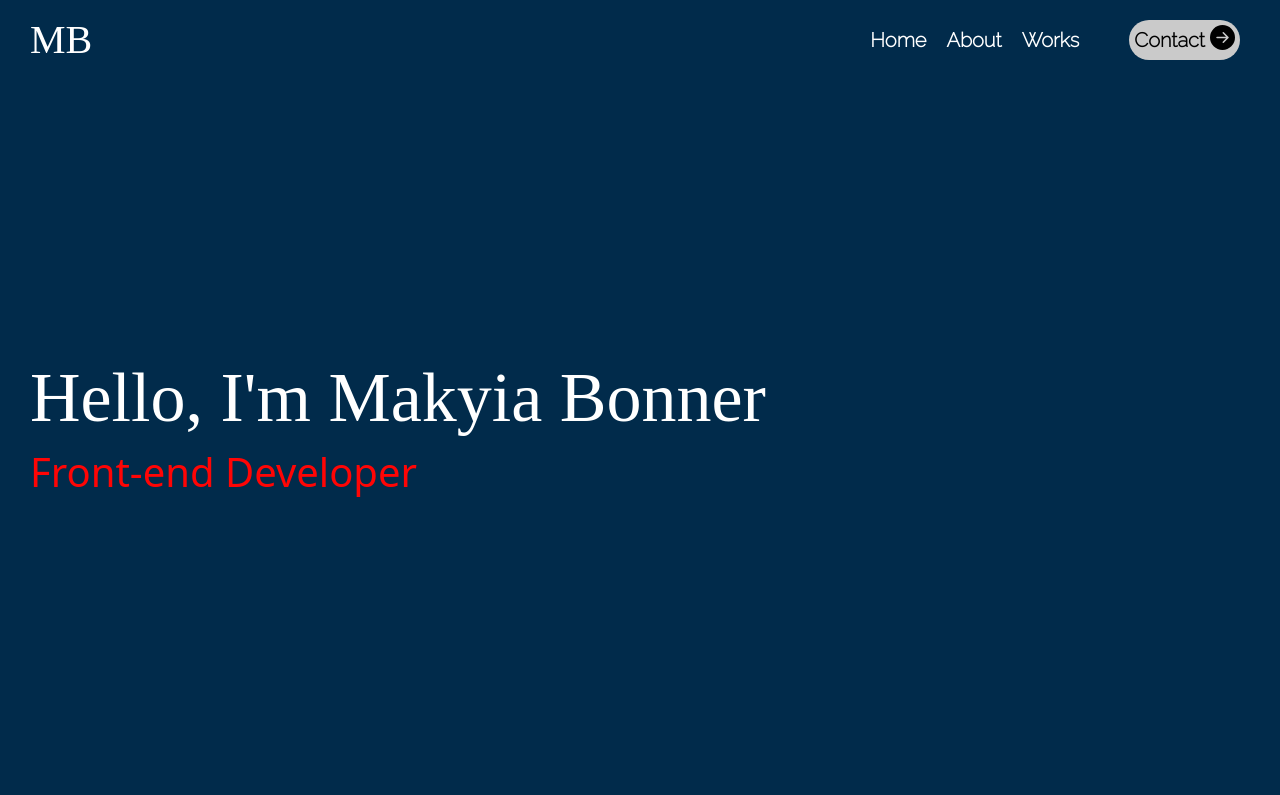
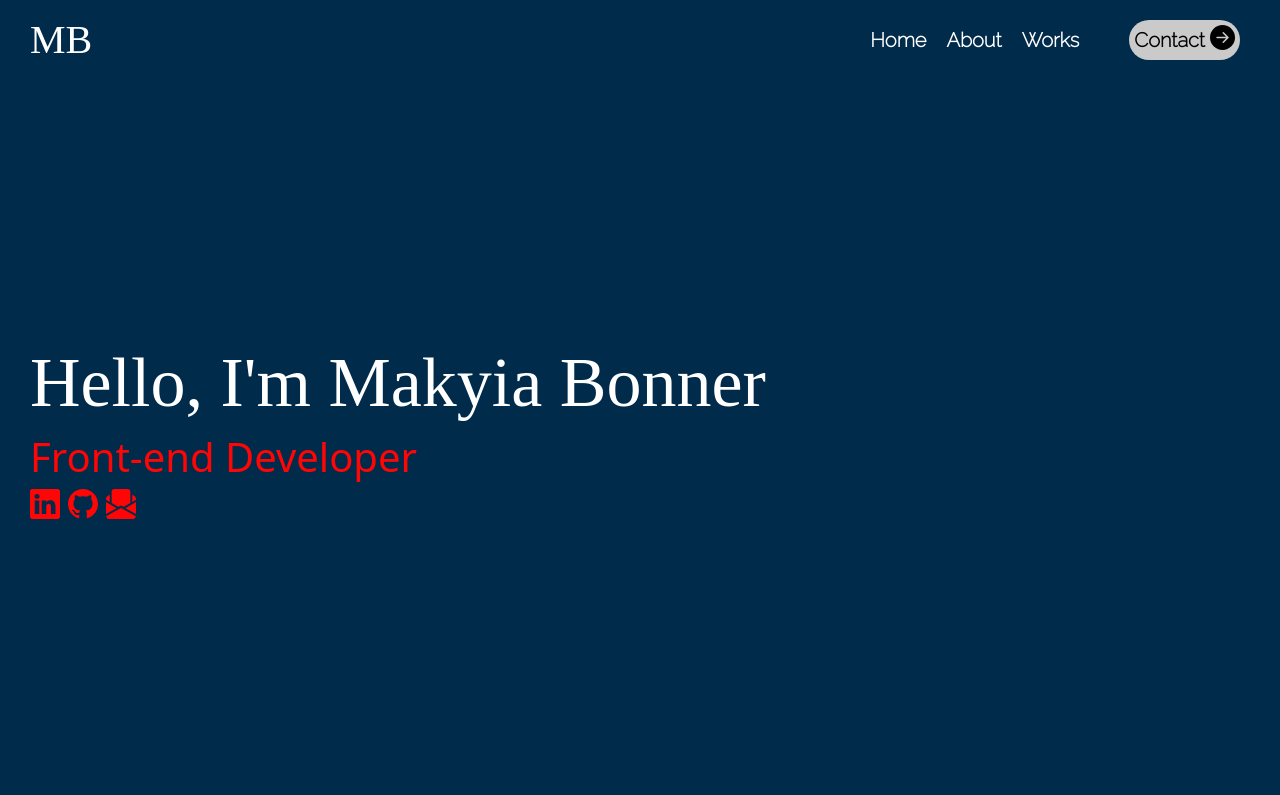
Before and after one commit to makyiabonner/portfolio, a Next.js app: page / in a window 1280 px wide. Shown: the top 795 px of the page. Built offline with nearby package versions, Linux system fonts and the light colour scheme; a web font is replaced by a local one.

Commit message:
chore:labeled dividers in index.js

```diff
--- a/src/pages/index.js
+++ b/src/pages/index.js
@@ -13,15 +13,34 @@
         <link rel="icon" href="/favicon.ico" />
       </Head>
       <NewNav/>
-      <main className={styles.main}>
+      <main className={styles.landingSection}>
         <section>
           <h1 className={styles.landingTitle}>Hello, I'm Makyia Bonner</h1>
           <h3 className={styles.landingSubtitle}>Front-end Developer</h3>
+          <div className='m-auto p-auto'>
+            <a className='pe-2' href='/' id='LinkedIn'>
+              <svg xmlns="http://www.w3.org/2000/svg" width="30" height="30" fill="currentColor" class="bi bi-linkedin" viewBox="0 0 16 16">
+                <path className='text-secondary' d="M0 1.146C0 .513.526 0 1.175 0h13.65C15.474 0 16 .513 16 1.146v13.708c0 .633-.526 1.146-1.175 1.146H1.175C.526 16 0 15.487 0 14.854V1.146zm4.943 12.248V6.169H2.542v7.225h2.401zm-1.2-8.212c.837 0 1.358-.554 1.358-1.248-.015-.709-.52-1.248-1.342-1.248-.822 0-1.359.54-1.359 1.248 0 .694.521 1.248 1.327 1.248h.016zm4.908 8.212V9.359c0-.216.016-.432.08-.586.173-.431.568-.878 1.232-.878.869 0 1.216.662 1.216 1.634v3.865h2.401V9.25c0-2.22-1.184-3.252-2.764-3.252-1.274 0-1.845.7-2.165 1.193v.025h-.016a5.54 5.54 0 0 1 .016-.025V6.169h-2.4c.03.678 0 7.225 0 7.225h2.4z"/>
+              </svg>
+            </a>
+            <a className='pe-2' href='/' id='Github'>
+              <svg xmlns="http://www.w3.org/2000/svg" width="30" height="30" fill="currentColor" class="bi bi-github" viewBox="0 0 16 16">
+                <path className='text-secondary' d="M8 0C3.58 0 0 3.58 0 8c0 3.54 2.29 6.53 5.47 7.59.4.07.55-.17.55-.38 0-.19-.01-.82-.01-1.49-2.01.37-2.53-.49-2.69-.94-.09-.23-.48-.94-.82-1.13-.28-.15-.68-.52-.01-.53.63-.01 1.08.58 1.23.82.72 1.21 1.87.87 2.33.66.07-.52.28-.87.51-1.07-1.78-.2-3.64-.89-3.64-3.95 0-.87.31-1.59.82-2.15-.08-.2-.36-1.02.08-2.12 0 0 .67-.21 2.2.82.64-.18 1.32-.27 2-.27.68 0 1.36.09 2 .27 1.53-1.04 2.2-.82 2.2-.82.44 1.1.16 1.92.08 2.12.51.56.82 1.27.82 2.15 0 3.07-1.87 3.75-3.65 3.95.29.25.54.73.54 1.48 0 1.07-.01 1.93-.01 2.2 0 .21.15.46.55.38A8.012 8.012 0 0 0 16 8c0-4.42-3.58-8-8-8z"/>
+              </svg>
+            </a>
+            <a className='pe-2' href='/' id='Resume'>
+              <svg xmlns="http://www.w3.org/2000/svg" width="30" height="30" fill="currentColor" class="bi bi-envelope-paper-fill" viewBox="0 0 16 16">
+                <path className='text-secondary' fill-rule="evenodd" d="M6.5 9.5 3 7.5v-6A1.5 1.5 0 0 1 4.5 0h7A1.5 1.5 0 0 1 13 1.5v6l-3.5 2L8 8.75l-1.5.75ZM1.059 3.635 2 3.133v3.753L0 5.713V5.4a2 2 0 0 1 1.059-1.765ZM16 5.713l-2 1.173V3.133l.941.502A2 2 0 0 1 16 5.4v.313Zm0 1.16-5.693 3.337L16 13.372v-6.5Zm-8 3.199 7.941 4.412A2 2 0 0 1 14 16H2a2 2 0 0 1-1.941-1.516L8 10.072Zm-8 3.3 5.693-3.162L0 6.873v6.5Z"/>
+              </svg>
+            </a>
+          </div>
         </section>
       </main>
+      <div id='divider'>
         <svg data-name="Layer 1" xmlns="http://www.w3.org/2000/svg" viewBox="0 0 1200 121" preserveAspectRatio="none" style={{background:"white"}}>
           <path  d="M1200 120L0 16.48 0 0 1200 0 1200 120z" className="shape-fill" fill="#012b4b" fill-opacity="1"></path>
         </svg>
+      </div>
       <section className={styles.secondMain}>
         <div className={styles.aboutDiv}>
           <h2 className={styles.subtitle}>About Me</h2>
@@ -42,9 +61,11 @@
           <h2>Contact</h2>
         </div>
       </section>
+      <div id='divider'>
         <svg data-name="Layer 1" xmlns="http://www.w3.org/2000/svg" viewBox="0 0 1200 120" preserveAspectRatio="none" style={{display: "block"}}>
           <path d="M1200 0L0 103.52 0 120 1200 120 1200 0z" class="shape-fill" fill="#012b4b"></path>
         </svg>
+      </div>
       <footer className={styles.footer}>
         <div>
 
--- a/src/styles/Home.module.scss
+++ b/src/styles/Home.module.scss
@@ -11,7 +11,7 @@
   color:$brand-info;
   gap:10px;
 }
-.main{
+.landingSection{
   height: 700px;
   background-color: $brand-primary;
   display: flex;
@@ -35,7 +35,6 @@
 }
 .secondMain{
   background-color: $brand-info;
-  height:700px;
   width:100%;
   padding:auto;
   margin: auto;
```
Lines whose indentation alone changed are shown as unchanged.
